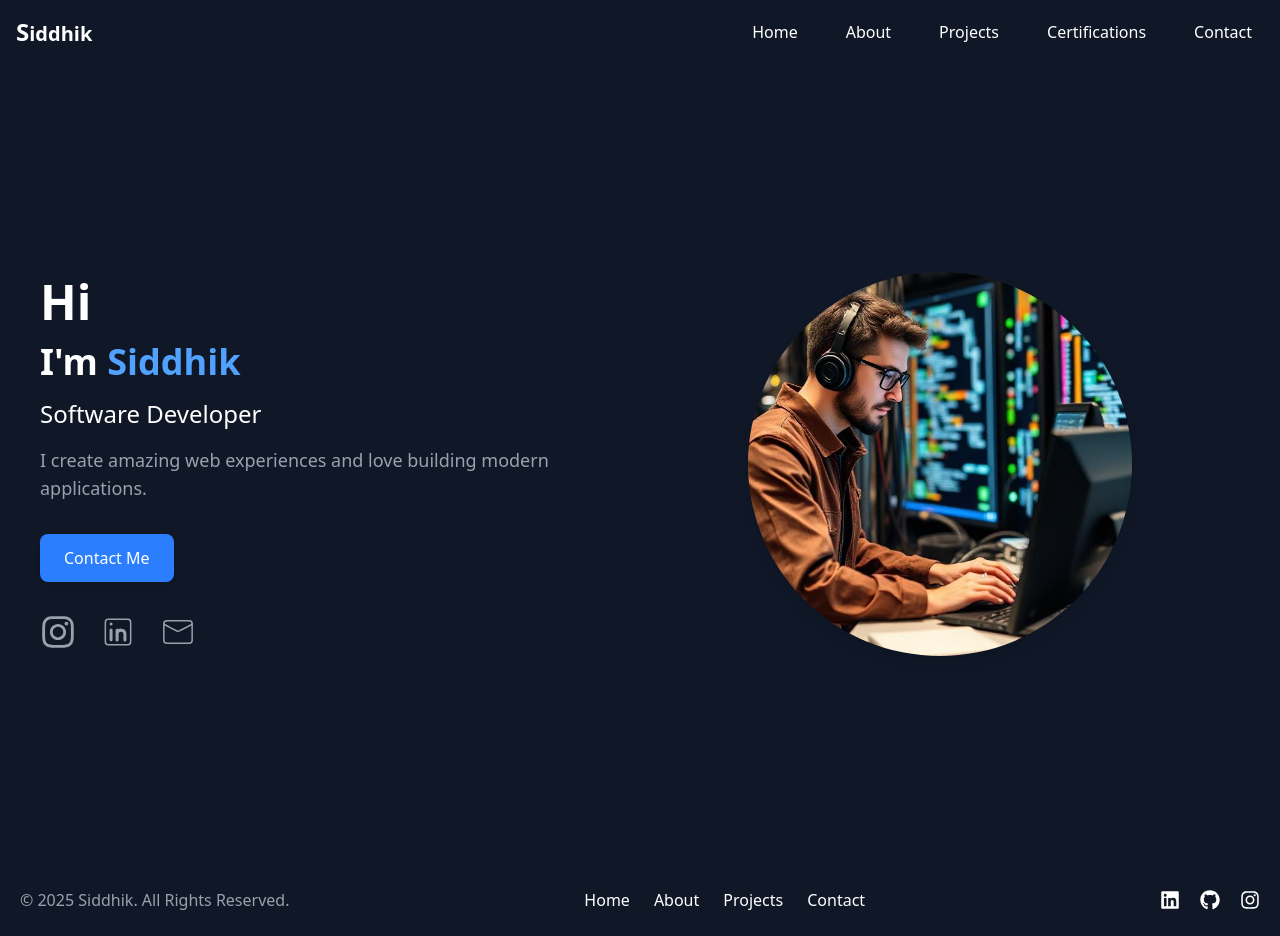
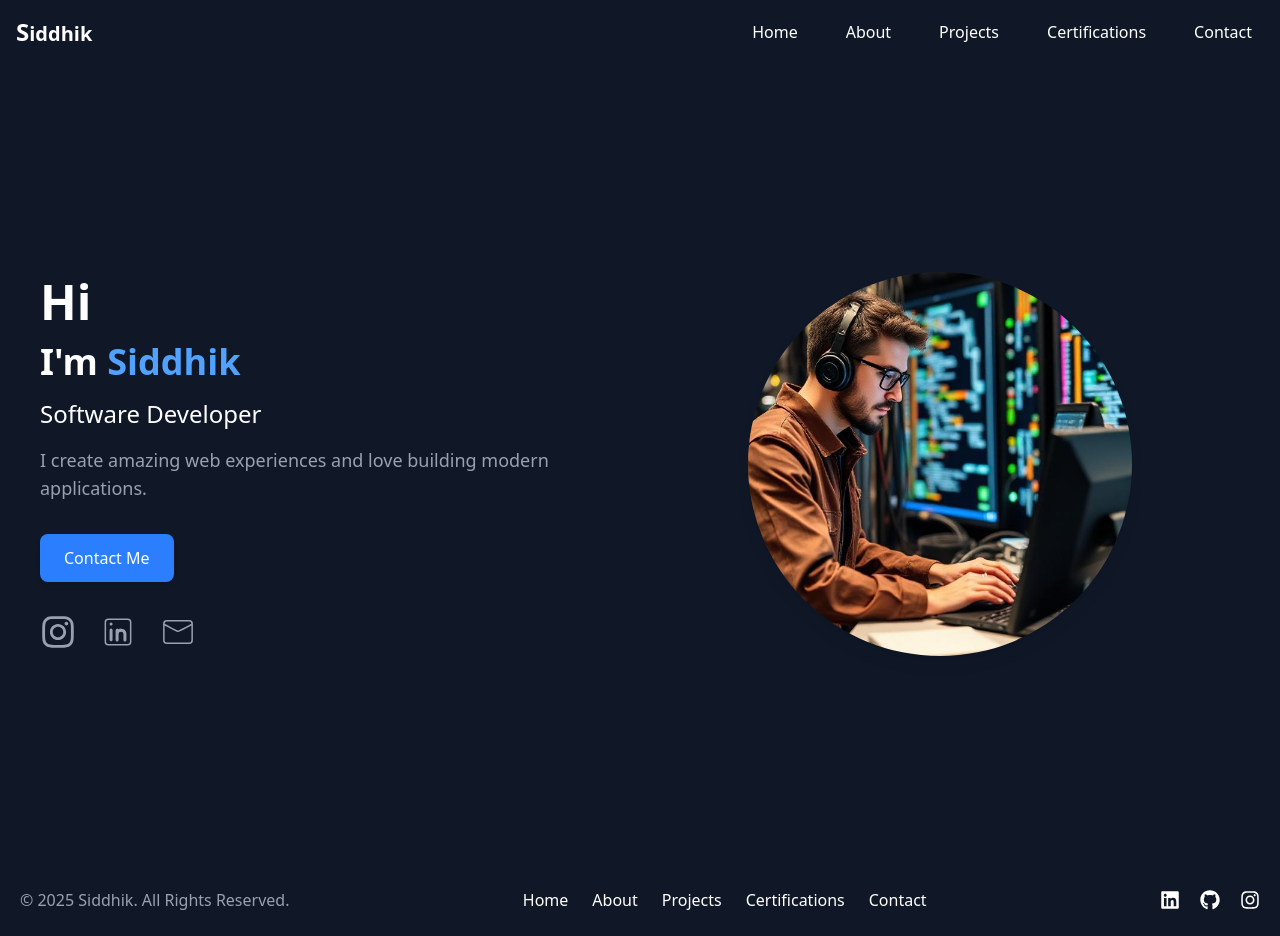
Before and after one commit to AbubakkarSiddhik/tailwind-react-portfolio, a React (Vite) app: page /#/ in a window 1280 px wide. Built offline with nearby package versions, Linux system fonts and the light colour scheme.

Commit message:
Update Footer.jsx

```diff
--- a/src/assets/Components/portfolio/Footer.jsx
+++ b/src/assets/Components/portfolio/Footer.jsx
@@ -15,6 +15,7 @@ function Footer() {
           <li><Link to="/" className="hover:text-blue-400 transition">Home</Link></li>
           <li><Link to="/about" className="hover:text-blue-400 transition">About</Link></li>
           <li><Link to="/projects" className="hover:text-blue-400 transition">Projects</Link></li>
+          <li><Link to="/certifications" className="hover:text-blue-400 transition">Certifications</Link></li>
           <li><Link to="/contact" className="hover:text-blue-400 transition">Contact</Link></li>
         </ul>
 
```
